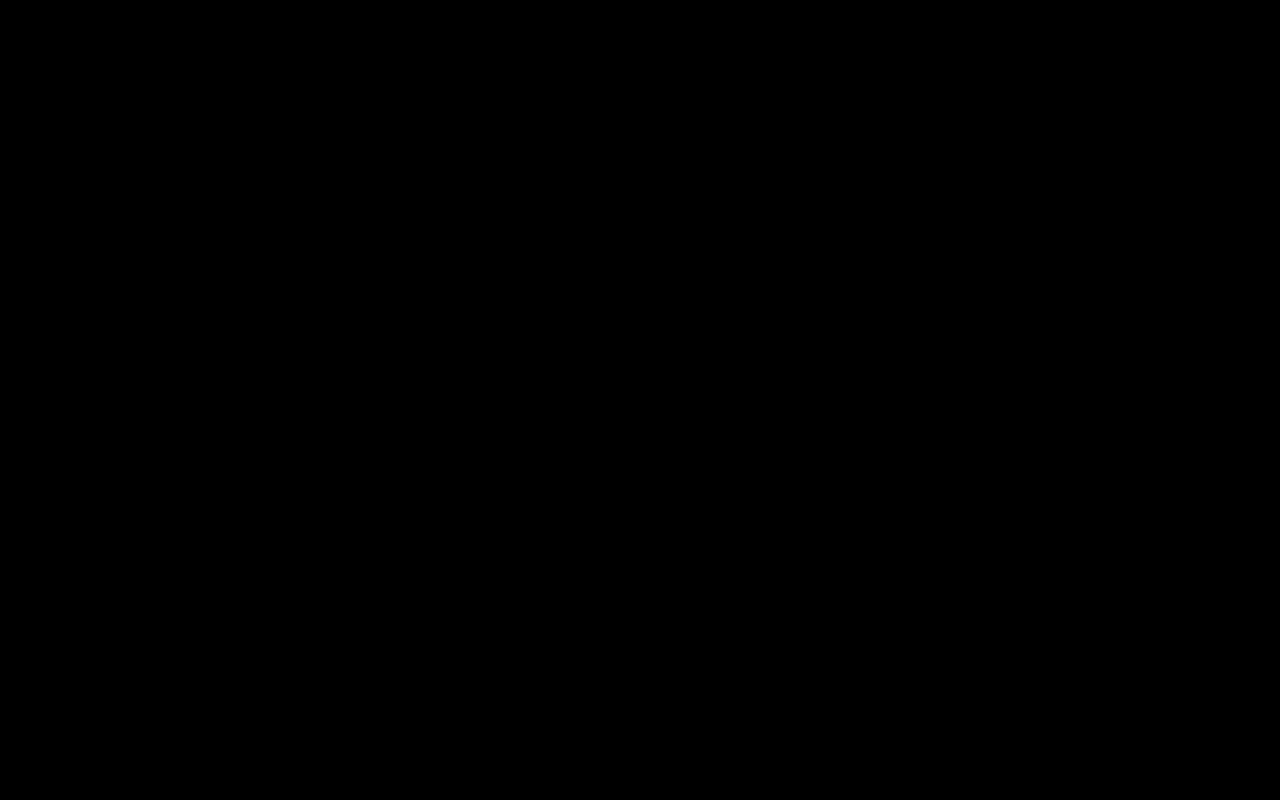
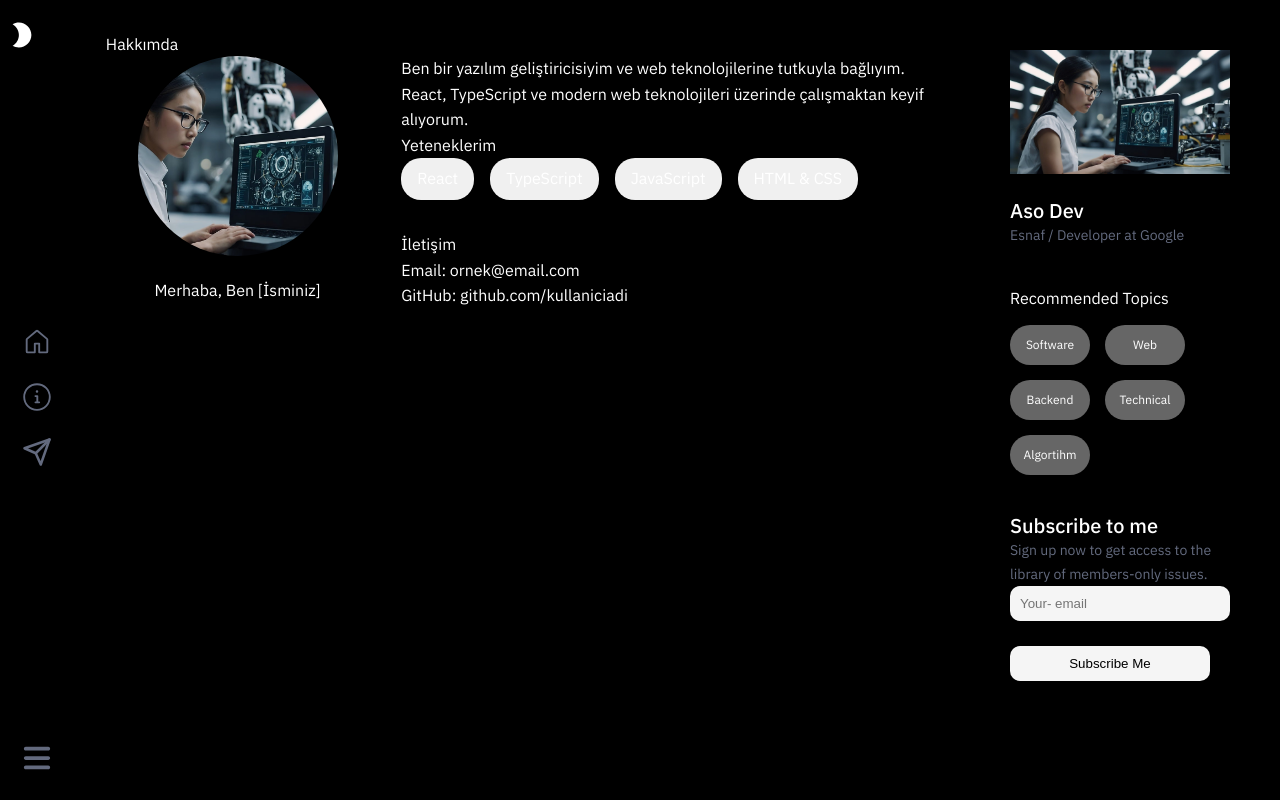
Before and after one commit to asomania/blog, a React (Vite) app: page /aboutme in a window 1280 px wide. Before the commit this address had no page. Built offline with nearby package versions, Linux system fonts and the light colour scheme.

Commit message:
aboutme added

```diff
--- a/src/App.tsx
+++ b/src/App.tsx
@@ -3,6 +3,7 @@ import { BrowserRouter as Router, Routes, Route } from "react-router-dom";
 import Layout from "./layouts/Layout";
 import Home from "./pages/Home";
 import About from "./pages/Blog";
+import AboutMe from "./pages/AboutMe";
 import "./App.css";
 import { useSelector } from "react-redux";
 
@@ -26,6 +27,7 @@ function App() {
           <Route path="/" element={<Layout />}>
             <Route index element={<Home />} />
             <Route path="/about/:id" element={<About />} />
+            <Route path="/aboutme" element={<AboutMe />} />
           </Route>
         </Routes>
       </Router>
--- a/src/index.css
+++ b/src/index.css
@@ -249,6 +249,11 @@ body {
     gap: 25px;
 }
 
+.gap-15 {
+    gap: 15px;
+}
+
+
 .mt-25 {
     margin-top: 25px;
 }
@@ -293,6 +298,11 @@ body {
     font-size: 16px;
 }
 
+.text-12 {
+    font-size: 12px;
+}
+
+
 .p-40 {
     padding: 50px
 }
@@ -325,8 +335,8 @@ body {
     display: flex;
     justify-content: center;
     align-items: center;
-    width: 100px;
-    height: 50px;
+    width: 80px;
+    height: 40px;
     border-radius: 40px;
     background-color: var(--text-box-bg);
 }
--- a/src/layouts/component/LeftContainer.tsx
+++ b/src/layouts/component/LeftContainer.tsx
@@ -7,11 +7,13 @@ import { FaBars } from "react-icons/fa6";
 import { MdOutlineWbSunny } from "react-icons/md";
 import { MdModeNight } from "react-icons/md";
 import { useDispatch, useSelector } from "react-redux";
+import { useNavigate } from "react-router-dom";
 
 import { setTheme } from "../../state/theme";
 
 const LeftContainer = () => {
   const dispatch = useDispatch();
+  const navigate = useNavigate();
   const theme = useSelector(
     (state: {
       themePick: {
@@ -47,8 +49,19 @@ const LeftContainer = () => {
           )}
         </div>
         <div className="gap-25 d-flex columns">
-          <GoHome className="logo" size={30} color="#636A7E" />
-          <GoInfo className="logo" size={30} color="#636A7E" />
+          <GoHome
+            className="logo"
+            size={30}
+            color="#636A7E"
+            onClick={() => navigate("/")}
+            style={{ cursor: "pointer" }}
+          />
+          <GoInfo
+            className="logo"
+            size={30}
+            color="#636A7E"
+            onClick={() => navigate("/aboutme")}
+          />
           <FiSend className="logo" size={30} color="#636A7E" />
         </div>
         <div>
--- a/src/layouts/component/ProfileContainer.tsx
+++ b/src/layouts/component/ProfileContainer.tsx
@@ -6,7 +6,7 @@ import { FaSquareGithub } from "react-icons/fa6";
 const ProfileContainer = () => {
   return (
     <>
-      <div className="p-40 d-flex columns j-space-between a-center ibm-font mvh-100">
+      <div className="p-40 d-flex columns j-space-between a-center ibm-font mvh-100 gap-25">
         <div className="avatar-img d-flex columns gap-25 w-100">
           <img src="avatar.jpg" alt="" className="denem" />
           <div className="ibm-font">
@@ -14,10 +14,10 @@ const ProfileContainer = () => {
             <p className="grey-text">Esnaf / Developer at Google</p>
           </div>
         </div>
-        <div className="d-flex columns gap-25">
+        <div className="d-flex columns gap-15">
           <p>Recommended Topics</p>
-          <div className="d-flex flex-wrap gap-25 ">
-            <div className="text-box">Software</div>
+          <div className="d-flex flex-wrap gap-15 text-12 ">
+            <div className="text-box ">Software</div>
             <div className="text-box"> Web</div>
             <div className="text-box">Backend</div>
             <div className="text-box"> Technical</div>
--- /dev/null
+++ b/src/pages/AboutMe.css
@@ -0,0 +1,59 @@
+.about-container {
+    max-width: 1000px;
+    margin: 0 auto;
+    padding: 2rem;
+}
+
+.about-content {
+    display: flex;
+    flex-direction: column;
+    gap: 2rem;
+}
+
+.profile-section {
+    text-align: center;
+}
+
+.profile-image {
+    width: 200px;
+    height: 200px;
+    border-radius: 50%;
+    object-fit: cover;
+    margin-bottom: 1rem;
+}
+
+.info-section {
+    line-height: 1.6;
+}
+
+.skills ul {
+    list-style: none;
+    padding: 0;
+    display: flex;
+    gap: 1rem;
+    flex-wrap: wrap;
+}
+
+.skills li {
+    background-color: #f0f0f0;
+    padding: 0.5rem 1rem;
+    border-radius: 20px;
+}
+
+.contact {
+    margin-top: 2rem;
+}
+
+@media (min-width: 768px) {
+    .about-content {
+        flex-direction: row;
+    }
+
+    .profile-section {
+        flex: 1;
+    }
+
+    .info-section {
+        flex: 2;
+    }
+}
--- /dev/null
+++ b/src/pages/AboutMe.tsx
@@ -0,0 +1,47 @@
+import React from "react";
+import "./AboutMe.css";
+
+const AboutMe: React.FC = () => {
+  return (
+    <div className="about-container ibm-font">
+      <h1>Hakkımda</h1>
+
+      <div className="about-content">
+        <div className="profile-section">
+          <img
+            src="avatar.jpg"
+            alt="Profil Fotoğrafı"
+            className="profile-image"
+          />
+          <h2>Merhaba, Ben [İsminiz]</h2>
+        </div>
+
+        <div className="info-section">
+          <p>
+            Ben bir yazılım geliştiricisiyim ve web teknolojilerine tutkuyla
+            bağlıyım. React, TypeScript ve modern web teknolojileri üzerinde
+            çalışmaktan keyif alıyorum.
+          </p>
+
+          <div className="skills">
+            <h3>Yeteneklerim</h3>
+            <ul>
+              <li>React</li>
+              <li>TypeScript</li>
+              <li>JavaScript</li>
+              <li>HTML & CSS</li>
+            </ul>
+          </div>
+
+          <div className="contact">
+            <h3>İletişim</h3>
+            <p>Email: ornek@email.com</p>
+            <p>GitHub: github.com/kullaniciadi</p>
+          </div>
+        </div>
+      </div>
+    </div>
+  );
+};
+
+export default AboutMe;
--- a/src/pages/Blog.tsx
+++ b/src/pages/Blog.tsx
@@ -52,7 +52,7 @@ const Blog = () => {
   }
 
   return (
-    <div className="medium-blog-container">
+    <div className="medium-blog-container overflow-y">
       <div className="blog-header">
         <h1 className="blog-title">{post.title}</h1>
 
```
